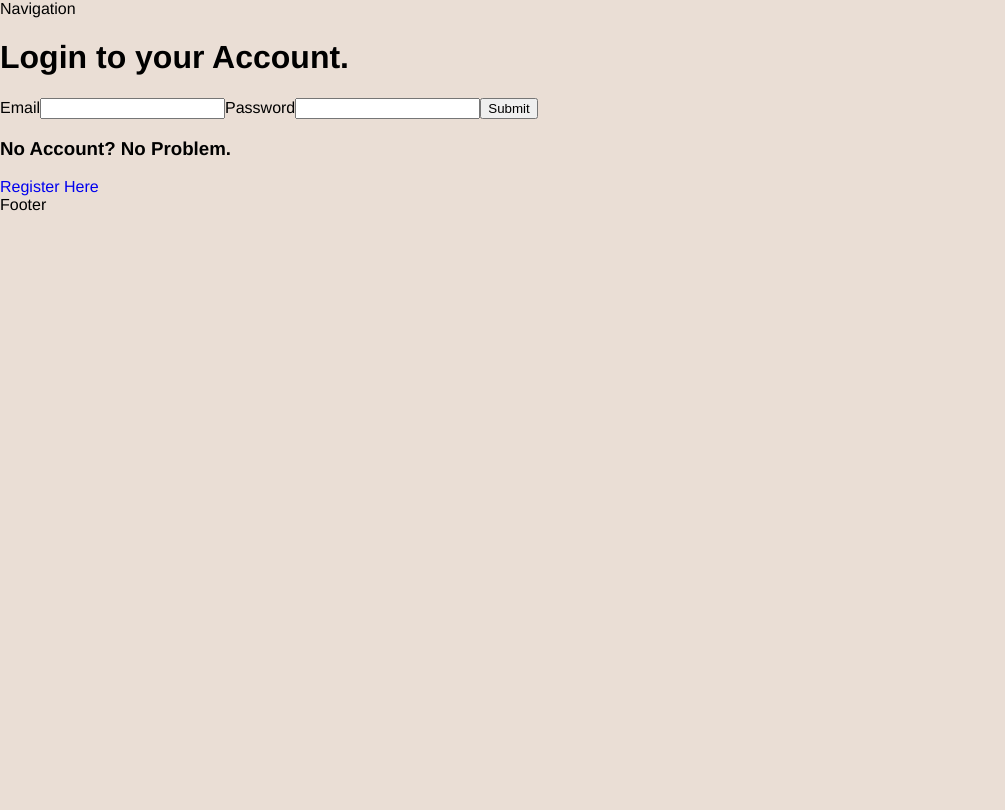
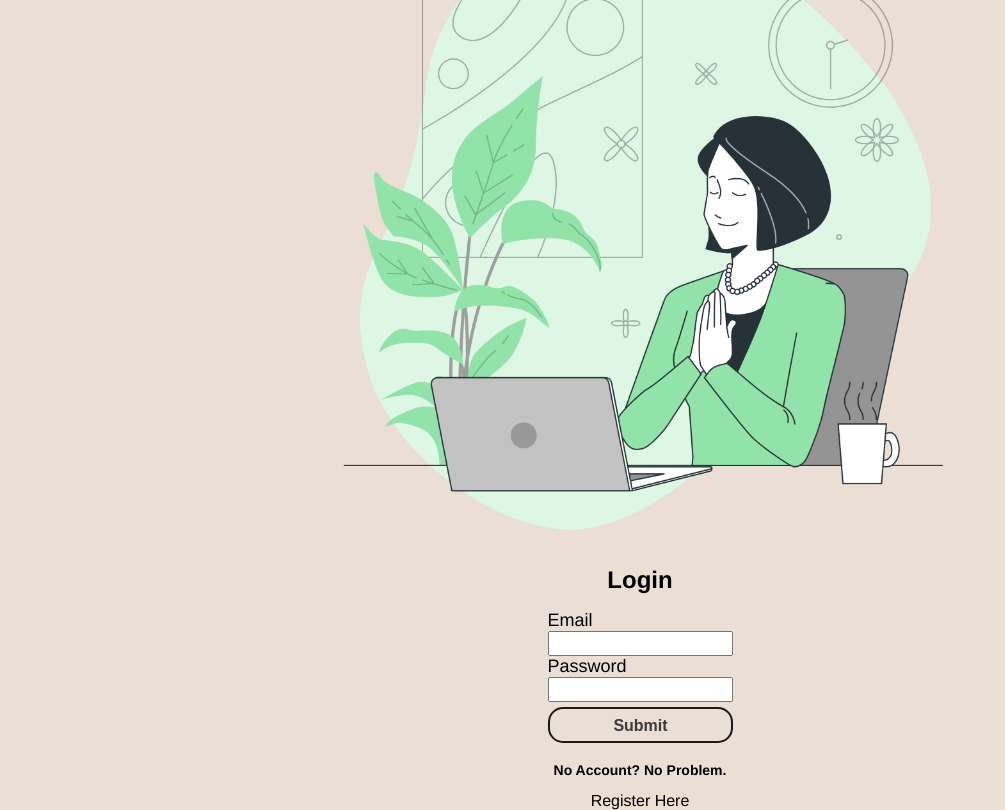
Before and after one commit to joesphchang/insync-frontend, a React (Create React App) app: page /login in a window 1280 px wide. Shown: the whole page, without its empty margins (0-1005 px from the left). Built offline with nearby package versions, Linux system fonts and the light colour scheme.

Commit message:
finished login & register page

```diff
--- a/src/App.css
+++ b/src/App.css
@@ -38,3 +38,105 @@
     border-radius: 25px 25px 0 0;
     margin-top: 50px;
 }
+
+/* Login */
+.login__main-container {
+    width: 100%;
+    height: 90vh;
+    display: flex;
+    flex-direction: column;
+    justify-content: center;
+    align-items: center;
+}
+
+.login__form {
+    display: flex;
+    flex-direction: column;
+}
+
+.login_header {
+    font-size: 24px;
+    text-align: center;
+}
+
+.login_label {
+    font-size: 18px;
+}
+
+.login_input {
+    height: 25px;
+}
+
+.login_button {
+    margin: 5px auto;
+    background-color: #377077;
+    width: 50%;
+    height: 25px;
+    cursor: pointer;
+}
+
+.login_button{
+    appearance: none;
+    background-color: transparent;
+    border: 2px solid #1A1A1A;
+    border-radius: 15px;
+    box-sizing: border-box;
+    color: #3B3B3B;
+    cursor: pointer;
+    font-size: 16px;
+    font-weight: 600;
+    line-height: 1px;
+    margin-top: 5px;
+    min-height: 25px;
+    min-width: 0;
+    outline: none;
+    padding: 16px 24px;
+    text-align: center;
+    text-decoration: none;
+    transition: all 300ms cubic-bezier(.23, 1, 0.32, 1);
+    user-select: none;
+    -webkit-user-select: none;
+    touch-action: manipulation;
+    width: 100%;
+    will-change: transform;
+}
+
+.login_button:disabled {
+    pointer-events: none;
+}
+
+.login_button:hover {
+    color: #fff;
+    background-color: #1A1A1A;
+    box-shadow: rgba(0, 0, 0, 0.25) 0 8px 15px;
+    transform: translateY(-2px);
+}
+
+.login_button:active {
+    box-shadow: none;
+    transform: translateY(0);
+}
+
+.register_container {
+    text-align: center;
+}
+
+.login_register-text {
+    font-size: 14px;
+}
+
+.register_link {
+    color: #000;
+    cursor: pointer;
+}
+
+.register_link:hover {
+    color: #377077;
+}
+
+.login_image {
+    width: 50%;
+}
+
+
+/* Register */
--- a/src/App.js
+++ b/src/App.js
@@ -18,16 +18,20 @@ function App() {
 
 	return (
 		<div className='main__container'>
-			{pathname !== '/' && '/login' && '/register' && <Navigation></Navigation>}
+			{pathname !== '/login' &&
+				pathname !== '/register' &&
+				pathname !== '/' && <Navigation></Navigation>}
 			<Routes>
 				<Route index path='/' element={<LandingPage />} />
 				<Route path='/home' element={<Home />} />
 				<Route path='/login' element={<Login />} />
 				<Route path='/register' element={<Register />} />
-				<Route path='/meditation-detail' element={<MeditationDetail />} />
+				<Route path='/meditation-detail/:id' element={<MeditationDetail />} />
 				<Route path='/meditation-feed' element={<MeditationFeed />} />
 			</Routes>
-			{pathname !== '/' && '/login' && '/register' && <Footer />}
+			{pathname !== '/login' &&
+				pathname !== '/register' &&
+				pathname !== '/' && <Footer />}
 		</div>
 	);
 }
--- a/src/components/Login/Login.js
+++ b/src/components/Login/Login.js
@@ -1,54 +1,65 @@
 import { signInWithEmailAndPassword } from 'firebase/auth';
-import React, { useState } from 'react'
+import React, { useState } from 'react';
 import { auth } from '../../firebase';
 import { Link, useNavigate } from 'react-router-dom';
+import Hero from '../../assets/login-hero.png';
 
 function Login() {
-  const [ displayName, setDisplayName] = useState('');
-  const [ email, setEmail ] = useState('');
-  const [ password, setPassword ] = useState('');
+	const [displayName, setDisplayName] = useState('');
+	const [email, setEmail] = useState('');
+	const [password, setPassword] = useState('');
 	const navigate = useNavigate();
 
 	const handleSignIn = (e) => {
 		e.preventDefault();
-    signInWithEmailAndPassword(auth, displayName, email, password)
-    .then((useCredential) => {
+		signInWithEmailAndPassword(auth, displayName, email, password).then(
+			(useCredential) => {
 				console.log(useCredential);
-    })
-    navigate('/home')
-    .catch((error) => {
+			}
+		);
+		navigate('/home').catch((error) => {
 			console.log(error);
 		});
 	};
 
 	return (
 		<div className='login__main-container'>
+			<img src={Hero} alt='login hero' className='login_image' />
 			<form onSubmit={handleSignIn} className='login__form'>
-        <h1>Login to your Account.</h1>
-				<label htmlFor='email'>Email</label>
+				<h1 className='login_header'>Login</h1>
+				<label htmlFor='email' className='login_label'>
+					Email
+				</label>
 				<input
+					required
 					type='email'
 					id='email'
 					name='email'
 					vale={email}
 					onChange={(e) => setEmail(e.target.value)}
+					className='login_input'
 				/>
-				<label htmlFor='password'>Password</label>
+				<label htmlFor='password' className='login_label'>
+					Password
+				</label>
 				<input
 					type='password'
 					id='password'
 					name='password'
 					value={password}
 					onChange={(e) => setPassword(e.target.value)}
+					className='login_input'
 				/>
-				<input type='submit' />
+				<input type='submit' className='login_button' />
 			</form>
-      <h3>No Account? No Problem.</h3>
-      <Link to='/register'>
+			<div className='register_container'>
+				<h3 className='login_register-text'>No Account? No Problem.</h3>
+				<Link to='/register' className='register_link'>
 					Register Here
 				</Link>
+			</div>
 		</div>
 	);
 }
 
-export default Login
+export default Login;
--- a/src/components/Register/Register.js
+++ b/src/components/Register/Register.js
@@ -2,6 +2,7 @@ import { createUserWithEmailAndPassword, updateProfile } from 'firebase/auth';
 import React, { useState } from 'react';
 import { auth } from '../../firebase';
 import { useNavigate } from 'react-router-dom';
+import Hero from '../../assets/register-hero.png';
 
 function Register() {
 	const [displayName, setDisplayName] = useState('');
@@ -25,34 +26,45 @@ function Register() {
 	};
 
 	return (
-		<div className='register__main-container'>
-			<form onSubmit={handleSignUp} className='register__form'>
-        <h1>Register Your Account</h1>
-				<label htmlFor='displayName'>First Name</label>
+		<div className='login__main-container'>
+			<img src={Hero} alt='register hero' className='login_image' />
+			<form onSubmit={handleSignUp} className='login__form'>
+				<h1 className='login_header'>Register Your Account</h1>
+				<label htmlFor='displayName' className='login_label'>
+					First Name
+				</label>
 				<input
+					required
 					type='text'
 					id='displayName'
 					name='displayName'
 					value={displayName}
 					onChange={(e) => setDisplayName(e.target.value)}
+					className='login_input'
 				/>
-				<label htmlFor='email'>Email</label>
+				<label htmlFor='email' className='login_label'>
+					Email
+				</label>
 				<input
 					type='email'
 					id='email'
 					name='email'
 					vale={email}
 					onChange={(e) => setEmail(e.target.value)}
+					className='login_input'
 				/>
-				<label htmlFor='password'>Password</label>
+				<label htmlFor='password' className='login_label'>
+					Password
+				</label>
 				<input
 					type='password'
 					id='password'
 					name='password'
 					value={password}
 					onChange={(e) => setPassword(e.target.value)}
+					className='login_input'
 				/>
-				<input type='submit' />
+				<input type='submit' className='login_button' />
 			</form>
 		</div>
 	);
```
Also changed, not shown: src/assets/login-hero.png (added), src/assets/register-hero.png (added). Lines whose indentation alone changed are shown as unchanged.
